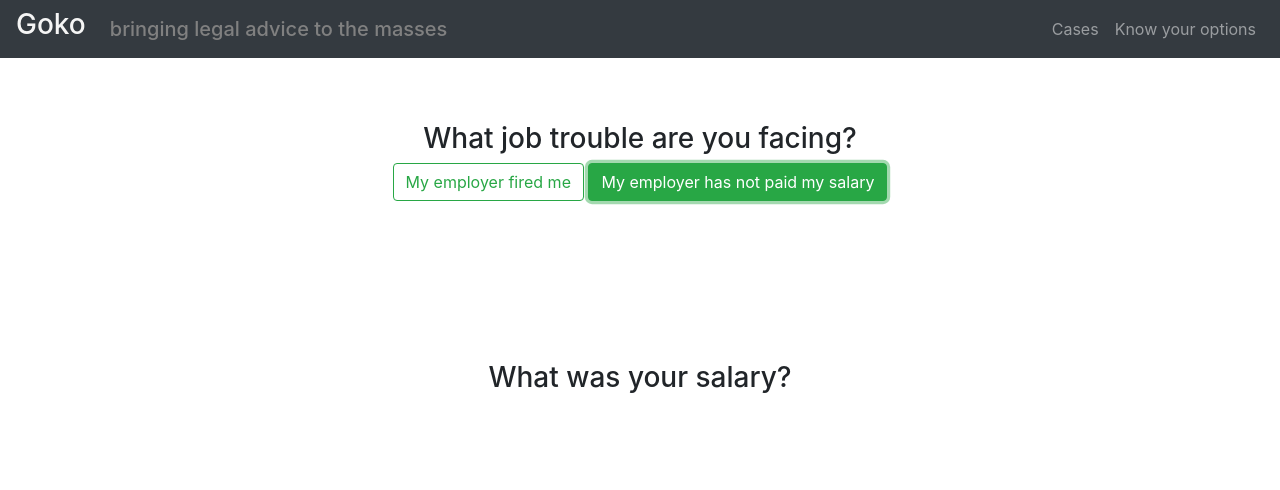
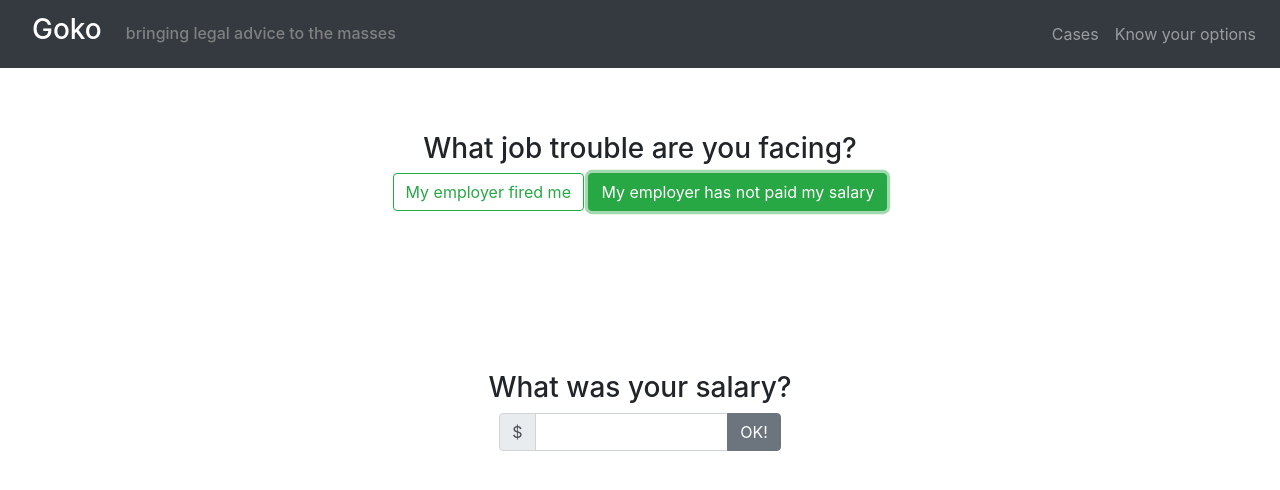
Before and after one commit to chikchengyao/legal-matrix, a React (Create React App) app: page /options in a window 1280 px wide. Both pictures are taken after a click on the button "My employer has not paid my salary". Shown: the top 490 px of the page. Built offline with nearby package versions, Linux system fonts and the light colour scheme.

Commit message:
Complete Q2 structure

```diff
--- a/src/components/Tree/Tree.js
+++ b/src/components/Tree/Tree.js
@@ -1,5 +1,5 @@
 import React, {Component} from 'react';
-import {Button, Jumbotron} from 'reactstrap';
+import {Row, Col, Button, Jumbotron, InputGroup, InputGroupAddon, Input} from 'reactstrap';
 
 class Tree extends Component {
     constructor(props) {
@@ -49,21 +49,35 @@ class Tree extends Component {
         );
 
         return (
+            <Jumbotron style={{"background": "transparent"}}>
+                <h3>What job trouble are you facing?</h3>
                 <div>
                     {firedButton}
                     &nbsp;
                     {unpaidButton}
                 </div>
+            </Jumbotron>
         )
     }
 
     renderQ2() {
+        if (this.state.trouble === null) {
+            return;
+        }
 
         return (
-            <div>
-
-
-            </div>
+            <Jumbotron style={{"background": "transparent"}}>
+                <h3>What was your salary?</h3>
+                <Row className={"justify-content-center"}>
+                    <Col xs={"12"} sm={"8"} md={"6"} lg={"4"} xl={"3"}>
+                        <InputGroup>
+                            <InputGroupAddon addonType="prepend">$</InputGroupAddon>
+                            <Input/>
+                            <InputGroupAddon addonType="append"><Button color="secondary">OK!</Button></InputGroupAddon>
+                        </InputGroup>
+                    </Col>
+                </Row>
+            </Jumbotron>
         );
     }
 
@@ -73,14 +87,8 @@ class Tree extends Component {
         let q2 = this.renderQ2();
         return (
             <div>
-                <Jumbotron style={{"background": "transparent"}}>
-                    <h3>What job trouble are you facing?</h3>
                 {q1}
-                </Jumbotron>
-                <Jumbotron style={{"background": "transparent"}}>
-                    <h3>What was your salary?</h3>
                 {q2}
-                </Jumbotron>
             </div>
         );
     }
--- a/src/components/navbar/Navbar.js
+++ b/src/components/navbar/Navbar.js
@@ -8,6 +8,7 @@ import {
     NavLink,
 } from 'reactstrap';
 import "./Navbar.css"
+import NavbarBrand from "reactstrap/es/NavbarBrand";
 
 class NavigationBar extends Component {
     constructor(props) {
@@ -27,17 +28,18 @@ class NavigationBar extends Component {
         return (
             <div>
                 <Navbar color="dark" dark expand="md">
-                    <h3 className={"brand"} href="/">Goko</h3>
-                    <span className={"ml-4"}/>
-                    <h5 className="sub-brand mb-0">bringing legal advice to the masses</h5>
+                    <span className={"ml-3"}/>
+                    <NavbarBrand style={{"color": "white"}}><h3 ref="/">Goko</h3></NavbarBrand>
+                    <span className={"ml-2"}/>
+                    <h6 className="sub-brand mb-0">bringing legal advice to the masses</h6>
                     <NavbarToggler onClick={this.toggle} />
                     <Collapse isOpen={this.state.isOpen} navbar>
                         <Nav className="ml-auto" navbar>
                             <NavItem>
-                                <NavLink href="/">Cases</NavLink>
+                                <NavLink>Cases</NavLink>
                             </NavItem>
                             <NavItem>
-                                <NavLink href="/">Know your options</NavLink>
+                                <NavLink href="/options">Know your options</NavLink>
                             </NavItem>
                         </Nav>
                     </Collapse>
```
Lines whose indentation alone changed are shown as unchanged.
